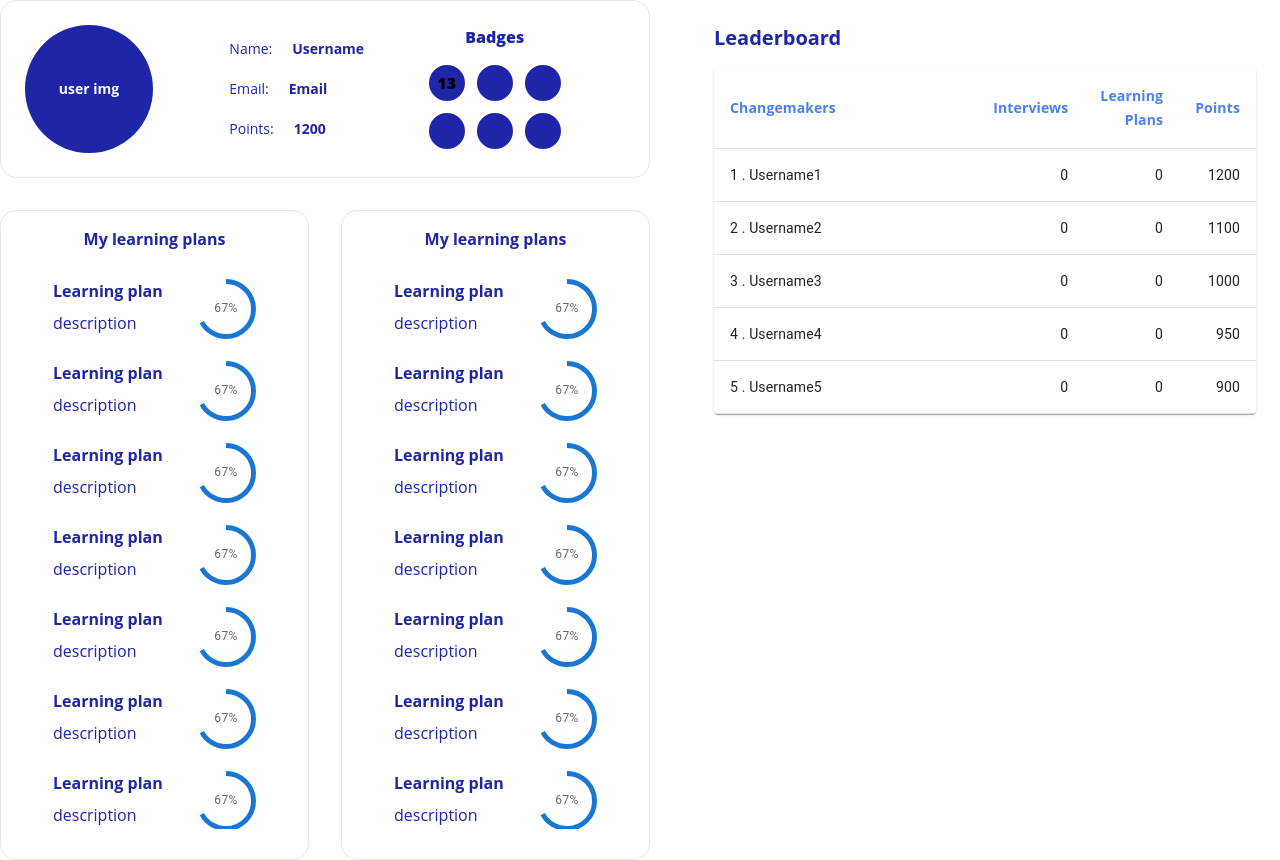
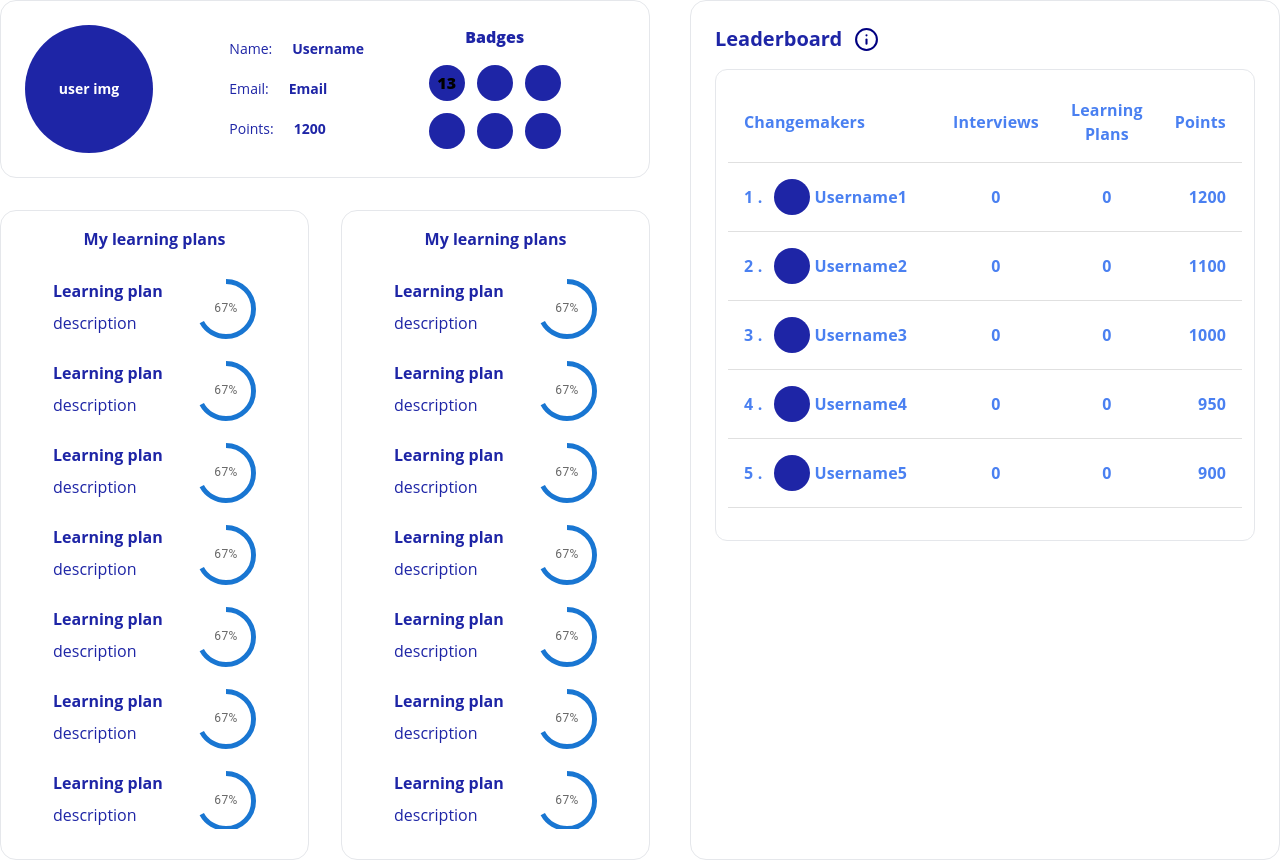
Before and after one commit to Tarek-Al-Khatib/frontend, a React (Create React App) app: page /myprofile in a window 1280 px wide. Built offline with nearby package versions, Linux system fonts and the light colour scheme.

Commit message:
Fixed styling for profile page

```diff
--- a/src/components/TableCell/TableCell.jsx
+++ b/src/components/TableCell/TableCell.jsx
@@ -1,15 +1,18 @@
 import { TableCell } from "@mui/material";
 import React from "react";
 
-const TableCellStyled = ({ children }) => {
+const TableCellStyled = ({ children, start = false, end = false, display }) => {
+  const width = start ? 300 : "auto";
+  const position = start ? "start" : end ? "end" : "center";
   return (
     <TableCell
       sx={{
         color: "#4a80f1",
         fontWeight: "bold",
         fontFamily: "Open sans",
-        width: 300,
-        textAlign: "start",
+        width: width,
+        textAlign: position,
+        fontSize: 16,
       }}
       align="right"
     >
--- a/src/pages/Profile/Profile.jsx
+++ b/src/pages/Profile/Profile.jsx
@@ -1,16 +1,14 @@
 import React from "react";
 import {
-  Box,
-  Paper,
   Table,
   TableBody,
-  TableCell,
   TableContainer,
   TableHead,
   TableRow,
-  Typography,
 } from "@mui/material";
+import { LuInfo } from "react-icons/lu";
 import CircularProgressWithLabel from "../../components/CircularProgressWithLabel/CircularProgressWithLabel";
+import TableCellStyled from "../../components/TableCell/TableCell";
 
 const Profile = () => {
   const leaderboardData = [
@@ -275,66 +273,36 @@ const Profile = () => {
           </div>
         </div>
       </div>
-      <div className="p-6">
-        <h1 className="mb-4 text-xl font-bold text-navy">Leaderboard</h1>
-        <TableContainer component={Paper}>
+      <div className="p-6 border border-gray-200 rounded-2xl">
+        <div className="flex items-center gap-3 mb-4 ">
+          <h1 className="text-xl font-bold text-navy">Leaderboard</h1>
+          <LuInfo color="navy" size={25} />
+        </div>
+        <TableContainer className="p-3 pb-8 border border-gray-200 rounded-xl">
           <Table aria-label="leaderboard table">
             <TableHead>
               <TableRow>
-                <TableCell
-                  sx={{
-                    color: "#4a80f1",
-                    fontWeight: "bold",
-                    fontFamily: "Open sans",
-                    width: 300,
-                    textAlign: "start",
-                  }}
-                  align="right"
-                >
-                  Changemakers
-                </TableCell>
-                <TableCell
-                  sx={{
-                    color: "#4a80f1",
-                    fontWeight: "bold",
-                    fontFamily: "Open sans",
-                  }}
-                  align="right"
-                >
-                  Interviews
-                </TableCell>
-                <TableCell
-                  sx={{
-                    color: "#4a80f1",
-                    fontWeight: "bold",
-                    fontFamily: "Open sans",
-                  }}
-                  align="right"
-                >
-                  Learning Plans
-                </TableCell>
-                <TableCell
-                  sx={{
-                    color: "#4a80f1",
-                    fontWeight: "bold",
-                    fontFamily: "Open sans",
-                    textAlign: "end",
-                  }}
-                  align="right"
-                >
-                  Points
-                </TableCell>
+                <TableCellStyled start={true}>Changemakers</TableCellStyled>
+                <TableCellStyled>Interviews</TableCellStyled>
+                <TableCellStyled>Learning Plans</TableCellStyled>
+                <TableCellStyled end={true}>Points</TableCellStyled>
               </TableRow>
             </TableHead>
             <TableBody>
               {leaderboardData.map((user) => (
                 <TableRow key={user.rank}>
-                  <TableCell align="right" sx={{ textAlign: "start" }}>
-                    {user.rank} {". "} {user.username}
-                  </TableCell>
-                  <TableCell align="right">{user.interviews}</TableCell>
-                  <TableCell align="right">{user.learningPlans}</TableCell>
-                  <TableCell align="right">{user.points}</TableCell>
+                  <TableCellStyled start={true}>
+                    <div className="flex items-center gap-3">
+                      {user.rank} {". "}
+                      <div className="flex items-center gap-1">
+                        <div class="w-9 h-9 bg-[#1e25a6] rounded-full"></div>{" "}
+                        {user.username}
+                      </div>
+                    </div>
+                  </TableCellStyled>
+                  <TableCellStyled>{user.interviews}</TableCellStyled>
+                  <TableCellStyled>{user.learningPlans}</TableCellStyled>
+                  <TableCellStyled end={true}>{user.points}</TableCellStyled>
                 </TableRow>
               ))}
             </TableBody>
```
